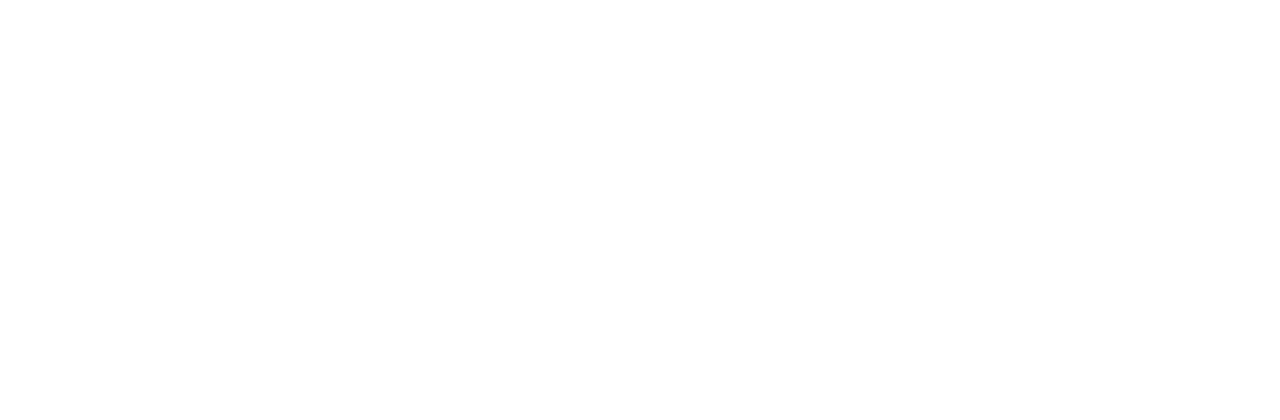
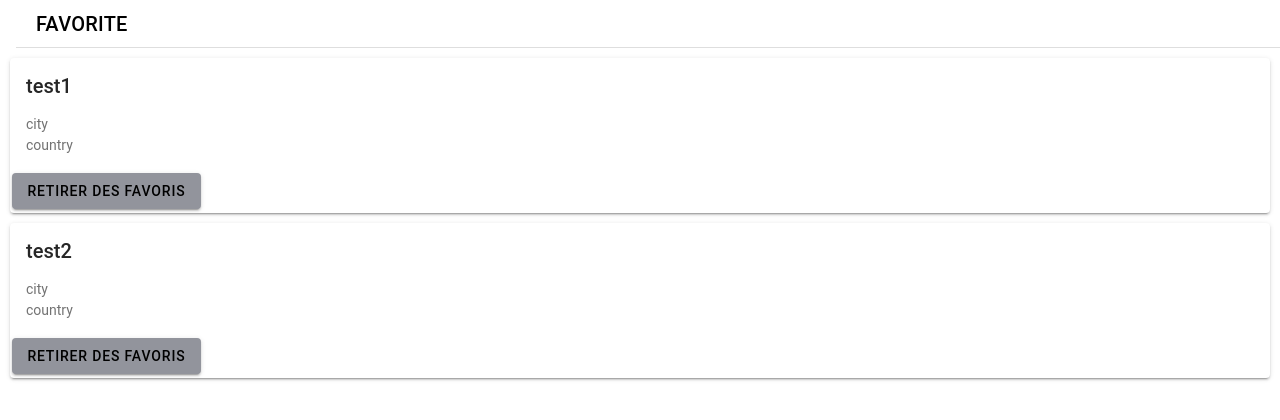
Before and after one commit to Benours/my-recipes, a React (Create React App) app: page /favorite in a window 1280 px wide. Shown: the top 420 px of the page. Built offline with nearby package versions, Linux system fonts and the light colour scheme; data requests are answered from the project's data file.

Commit message:
favorite list

```diff
--- a/db.json
+++ b/db.json
@@ -1,16 +1,51 @@
 {
-  "posts": [{ "id": 1, "title": "json-server", "author": "typicode" }],
-  "comments": [{ "id": 1, "body": "some comment", "postId": 1 }],
-  "profile": { "name": "typicode" },
+  "posts": [
+    {
+      "id": 1,
+      "title": "json-server",
+      "author": "typicode"
+    }
+  ],
+  "comments": [
+    {
+      "id": 1,
+      "body": "some comment",
+      "postId": 1
+    }
+  ],
+  "profile": {
+    "name": "typicode"
+  },
   "recipes": [
     {
-      "id": 0,
-      "namePlate": "test",
+      "id": 1,
+      "namePlate": "test1",
       "city": "city",
       "country": "country",
-      "ingredients": ["ing", "red", "ient"],
+      "ingredients": [
+        "ing",
+        "red",
+        "ient"
+      ],
       "recipe": "bla bla bla",
-      "img": ["photo"]
+      "img": [
+        "photo"
+      ]
+    },
+    {
+      "id": 2,
+      "namePlate": "test2",
+      "city": "city",
+      "country": "country",
+      "ingredients": [
+        "ing",
+        "red",
+        "ient"
+      ],
+      "recipe": "bla bla bla",
+      "img": [
+        "photo"
+      ]
     }
   ]
 }
--- a/src/App.tsx
+++ b/src/App.tsx
@@ -22,6 +22,7 @@
 
 /* Theme variables */
 import "./theme/variables.css";
+import Favorite from "./pages/Favorite";
 
 setupIonicReact();
 
@@ -35,6 +36,9 @@
         <Route path="/home" exact={true}>
           <Home />
         </Route>
+        <Route path="/favorite" exact={true}>
+          <Favorite />
+        </Route>
         {/* <Route path="/recipe/:id">
            <ViewRecipe />
         </Route> */}
--- a/src/pages/Favorite.tsx
+++ b/src/pages/Favorite.tsx
@@ -1,7 +1,62 @@
+import { IonButton, IonCard, IonCardContent, IonCardHeader, IonCardTitle, IonContent, IonItem, IonTitle } from "@ionic/react";
 import React from "react";
 
 class Favorite extends React.Component{
 
+    state = {
+        favorites:[]
+    };
+
+    getFavorite(){
+        this.setState({}, ()=>{
+            fetch("http://localhost:3000/recipes").then(response=>response.json()).then(result => {this.setState({favorites: result})});
+        })
+    }
+
+    cancelFavorite(id: any){
+        fetch("http://localhost:3000/recipes/"+ id,{method: 'DELETE'})
+        .then(res => res.json());
+        //todo update render
+    }
+
+    componentDidMount() {
+        this.getFavorite();
+    }
+
+    render(){
+        const {favorites} = this.state;
+        return(
+            <IonContent>
+                        <IonItem>
+                            <IonTitle>FAVORITE</IonTitle>
+                        </IonItem>
+
+            {favorites.map(favorite=>{
+                const {
+                    id,
+                    namePlate,
+                    city,
+                    country
+                } = favorite;
+                return(
+                        <IonCard key={ id }>
+                            <IonCardHeader>
+                                <IonCardTitle>{ namePlate }</IonCardTitle>
+                            </IonCardHeader>
+                            <IonCardContent>
+                                <div>{ city }</div>
+                                <div>{ country }</div>
+                            </IonCardContent>
+                            <IonButton onClick={()=>this.cancelFavorite(id)}>Retirer des favoris</IonButton>
+                        </IonCard>
+                );
+            })
+        }
+        </IonContent>
+
+        );
+    }
+
 }
 
 export default Favorite;
```
